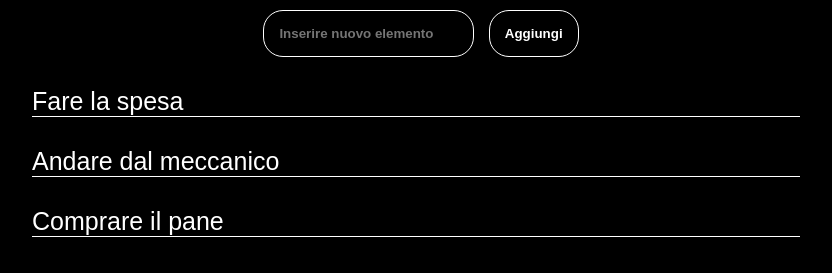
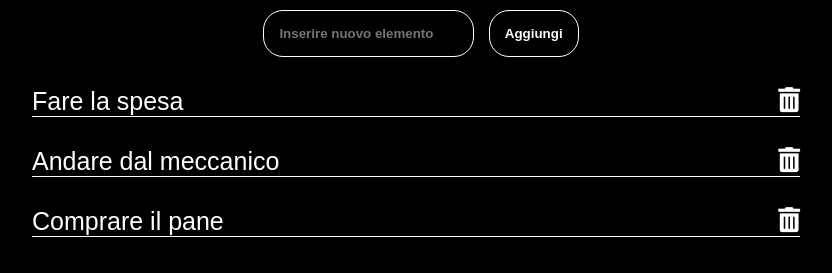
Before and after one commit to LorenzoTorelli/vue-todolist, a plain HTML site: page index.html in a window 1280 px wide. Shown: the part 235-508 px from the top of the page, without its empty margins (224-1056 px from the left). Drawn offline with nearby package versions, Linux system fonts and the light colour scheme.

Commit message:
esercizio completo

```diff
--- a/css/style.css
+++ b/css/style.css
@@ -39,8 +39,26 @@
     color: black;
     cursor: pointer;
 }
+
+.bottom-main ul {
+    list-style: none;
+}
 .item {
     border-bottom: 1px solid white;
     font-size: 25px;
     margin: 30px 0px;
+    display: flex;
+    justify-content: space-between;
 }
+/* .item:last-child{
+    border-bottom: none;
+} */
+
+.active {
+    text-decoration-line:line-through ;
+}
+
+.bottom-main li span {
+    cursor: pointer;
+
+}
--- a/index.html
+++ b/index.html
@@ -5,6 +5,7 @@
     <meta http-equiv="X-UA-Compatible" content="IE=edge">
     <meta name="viewport" content="width=device-width, initial-scale=1.0">
     <link rel="stylesheet" href="css/style.css">
+    <link rel="stylesheet" href="https://cdnjs.cloudflare.com/ajax/libs/font-awesome/5.15.4/css/all.min.css" integrity="sha512-1ycn6IcaQQ40/MKBW2W4Rhis/DbILU74C1vSrLJxCq57o941Ym01SwNsOMqvEBFlcgUa6xLiPY/NS5R+E6ztJQ==" crossorigin="anonymous" referrerpolicy="no-referrer" />
     <title>TodoList</title>
 </head>
 <body>
@@ -15,12 +16,17 @@
             </div>
             <div id="main">
                 <div class="top-main">
-                    <input v-model="inputVar" type="text" placeholder="Inserire nuovo elemento">
-                    <button @click="addElement">Aggiungi</button>
+                    <input v-model="inputVar" type="text" placeholder="Inserire nuovo elemento"  @keyup.enter="addElement()" >
+                    <button @click="addElement()">Aggiungi</button>
                 </div>
-                <div class="bottom-main" v-for="(elemento, index) in listaTodo">
-                    <div class="item">{{elemento.text}}</div>
-
+                <div class="bottom-main" >
+                    <ul v-if="listaTodo.length > 0">
+                        <li class="item" v-for="(elemento, index) in listaTodo" >
+                            <span :class="elemento.done == true ? 'active' : '' " @click= "cambiaStat(index)">{{elemento.text}} </span>
+                            <i  @click="deleteElement(index)" class="fas fa-trash-alt"></i>
+                        </li>
+                    </ul>
+                    <h2 v-else>Non ci sono elementi da visualizzare</h2>
                 </div>
             </div>
         </div>
--- a/script/javascript.js
+++ b/script/javascript.js
@@ -21,7 +21,23 @@ const app = new Vue (
         methods:
         {
             addElement: function() {
-                console.log(this.inputVar)
+                if (this.inputVar != '') {
+                    this.listaTodo.push({text:this.inputVar,done:false});
+                }
+            },
+
+            deleteElement: function(index) {
+                this.listaTodo.splice(index,1);
+            },
+
+            cambiaStat: function(element) {
+                if (this.listaTodo[element].done == false) {
+                    this.listaTodo[element].done = true;
+                }
+                else {
+                    this.listaTodo[element].done = false;
+
+                }
             }
 
         },
```
